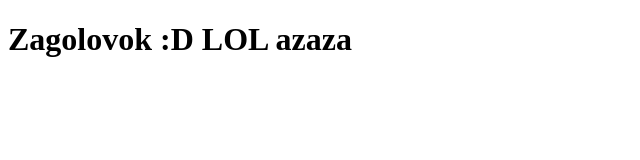
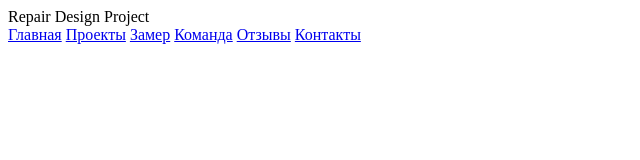
Before and after one commit to corebenediktus/repair-design, a website: page index.html in a window 1280 px wide. Shown: the whole page, without its empty margins (0-640 px from the left). Drawn offline with Linux system fonts and the light colour scheme.

Commit message:
feat: add header in index.html

```diff
--- a/index.html
+++ b/index.html
@@ -1,12 +1,72 @@
 <!DOCTYPE html>
-<html lang="en">
+<html lang="ru">
 <head>
   <meta charset="UTF-8">
   <meta name="viewport" content="width=device-width, initial-scale=1.0">
-  <title>Document</title>
+  <title>Homework-14</title>
 </head>
 <body>
-  <h1>Zagolovok :D LOL azaza</h1>
+  <header class="header">
+    <div class="container">
+      <div class="menu">
+        <div class="logo menu__logo">Repair Design Project</div>
+        <nav class="nav menu__nav">
+          <a href="#" class="nav__item">Главная</a>
+          <a href="#" class="nav__item">Проекты</a>
+          <a href="#" class="nav__item">Замер</a>
+          <a href="#" class="nav__item">Команда</a>
+          <a href="#" class="nav__item">Отзывы</a>
+          <a href="#" class="nav__item">Контакты</a>
+
+
+        </nav>
+        <!-- /.nav -->
+        <div class="contacts menu__contacts">
+          <a href="tel:+79997683299" class="phone contacts__phone"></a>
+        </div>
+
+
+
+
+
+
+
+      </div>
+
+
+
+
+
+
+
+
+
+
+
+
+
+
+
+    </div>
+    <!-- /.container -->
+
+
+
+
+
+
+
+  </header>
+
+
+
+
+
+
+
+
+
+
 
 </body>
 </html>
```
